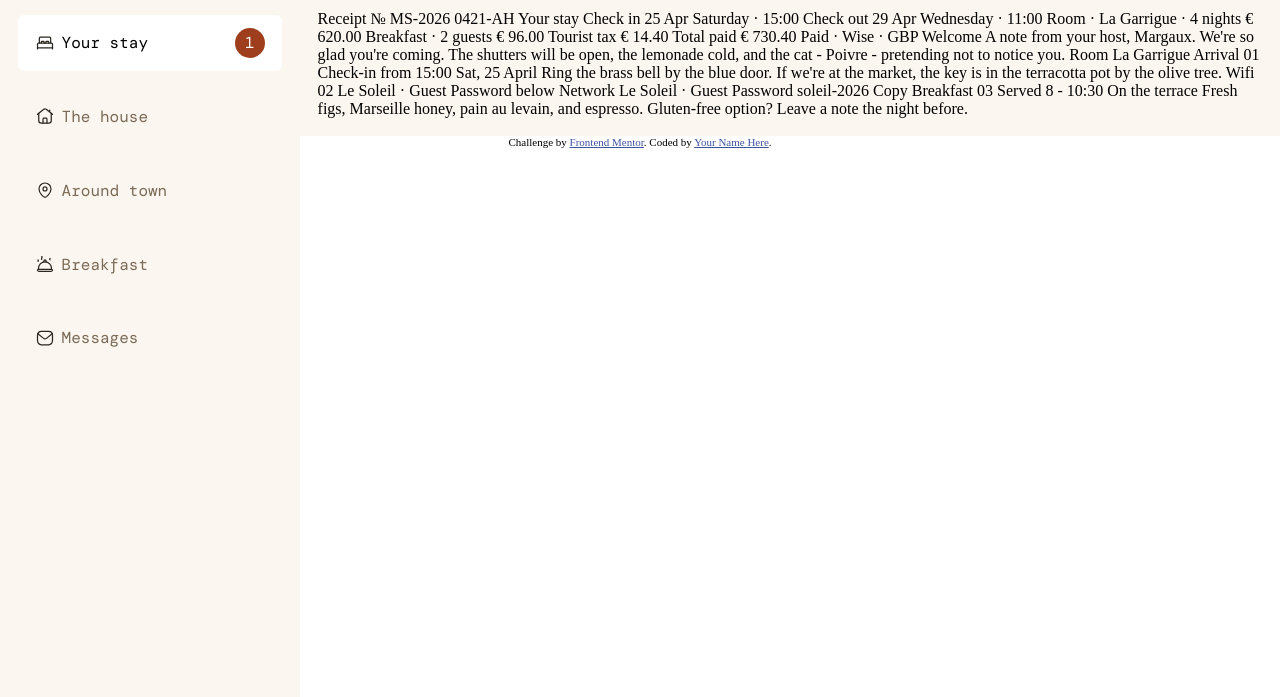
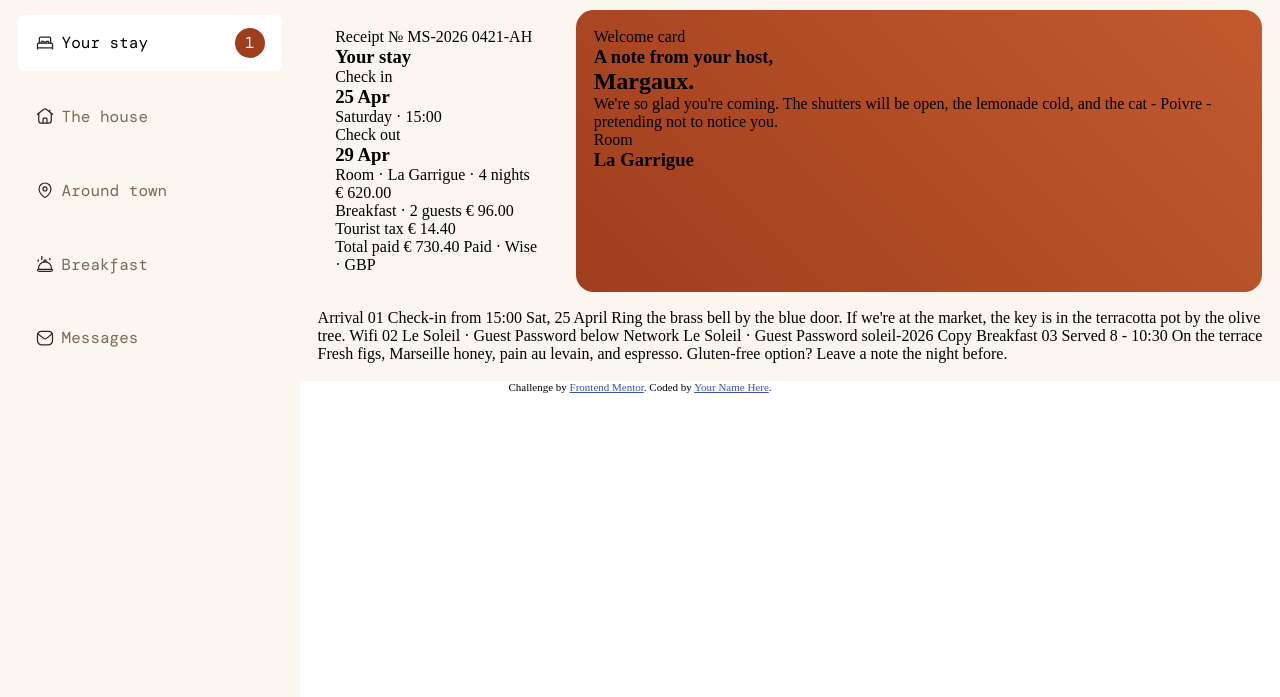
Before and after one commit to belchiorgomes/Hotel-booking-confirmation-page, a plain HTML site: page index.html in a window 1280 px wide. Shown: the part 103-800 px from the top of the page. Drawn offline with nearby package versions, Linux system fonts and the light colour scheme; a web font is replaced by a local one.

Commit message:
html
html e css

```diff
--- a/index.html
+++ b/index.html
@@ -99,32 +99,64 @@ Cassis
       </header>
       <!-- Booking cards start -->
       <!-- Receipt card -->
-      Receipt
-      № MS-2026
-      0421-AH
-      Your stay
-      Check in
-      25 Apr
-      Saturday · 15:00
-      Check out
-      29 Apr
-      Wednesday · 11:00
+      <section class="container--main--booking-cards">
+        <div class="card receipt-card">
+          <div class="receipt-card-1">
+            <span>Receipt</span>
+            <span>№ MS-2026</span>
+            <span>0421-AH</span>
+            <h3>Your stay</h3>
+          </div>
+
+          <div class="receipt-card-2">
+            <article class="check-in">
+              <span>Check in</span>
+              <h3>25 Apr</h3>
+              <span>Saturday · 15:00</span>
+            </article>
+
+            <article class="check-out">
+              <span>Check out</span>
+              <h3>29 Apr</h3>
+              <span></span>
+            </article>
+          </div>
+
+          <div class="receipt-card-3">
+            <p>
               Room · La Garrigue · 4 nights
               € 620.00
+            </p>
+
+            <p>
               Breakfast · 2 guests
               € 96.00
+            </p>
+
+            <p>
               Tourist tax
               € 14.40
+            </p>
+          </div>
+
           Total paid
           € 730.40
           Paid · Wise · GBP
+        </div>
         <!-- Barcode image -->
         <!-- Note from host card -->
-      Welcome
-      A note from your host, Margaux.
+        <div class="card host-card">
+          <span>Welcome card</span>
+          <h3>A note from your host, </h3>
+          <h2>Margaux.</h2>
+          <p>
             We're so glad you're coming. The shutters will be open, the lemonade cold, and the cat - Poivre - pretending not to notice you.
-      Room
-      La Garrigue
+          </p>
+
+          <span>Room</span>
+          <h3>La Garrigue</h3>
+        </div>
+      </section>
       <!-- Booking cards end -->
       <!-- Guest info row starts -->
       <!-- Arrival -->
--- a/style/style.scss
+++ b/style/style.scss
@@ -298,5 +298,25 @@ $Rose-500: hsl(340, 48%, 52%);
                 }
             }
         }
+
+        &--booking-cards{
+            display: flex;
+            flex-direction: column-reverse;
+            gap: 1.1rem;
+            margin-block: 1.1rem;
+
+            @include media('desktop'){
+                flex-direction: row;
+            }
+
+            .card{
+                padding: 1.1rem;
+                border-radius: 1.1rem;
+            }
+
+            .host-card{
+                background-image: linear-gradient(45deg, $Terracotta-700, $Terracotta-500);
+            }
+        }
     }
 }
```
Also changed, not shown: style/style.css, 1 other file. Lines whose indentation alone changed are shown as unchanged.
